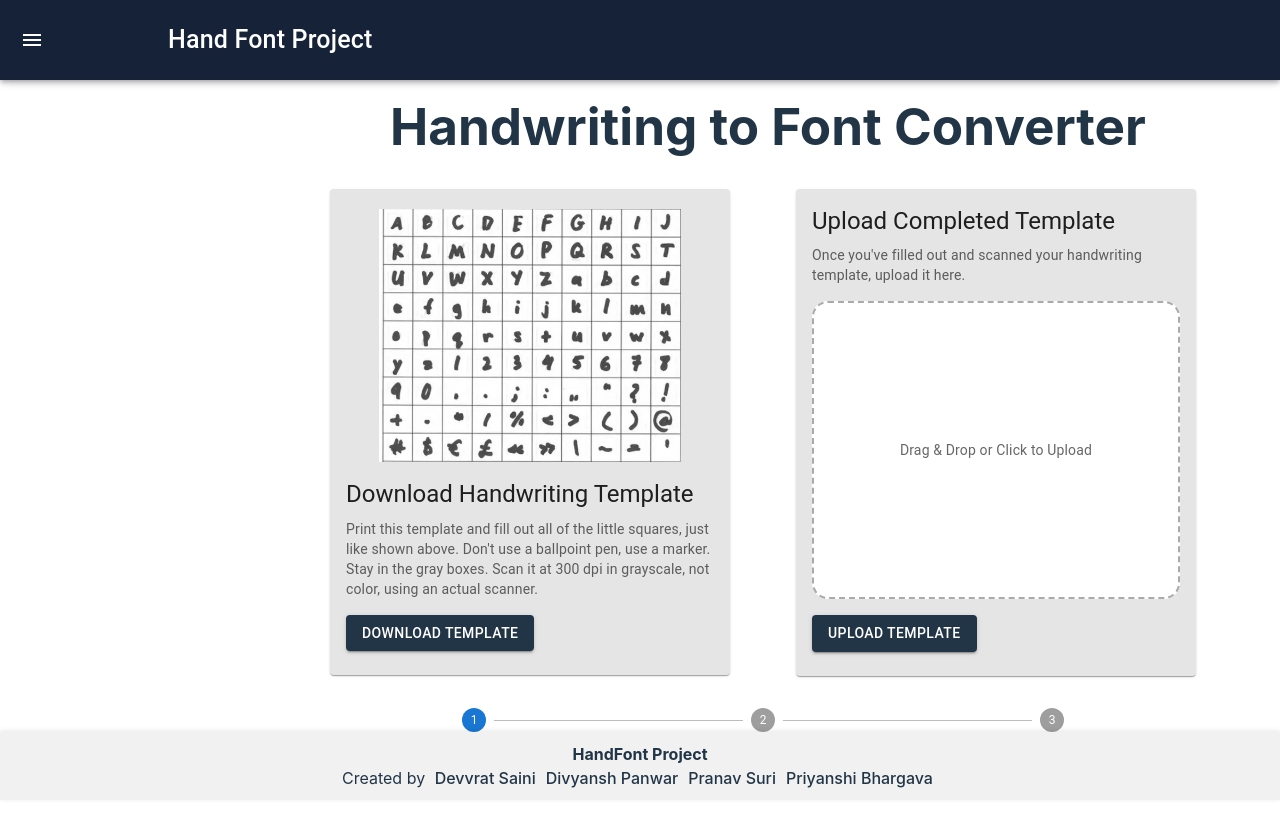
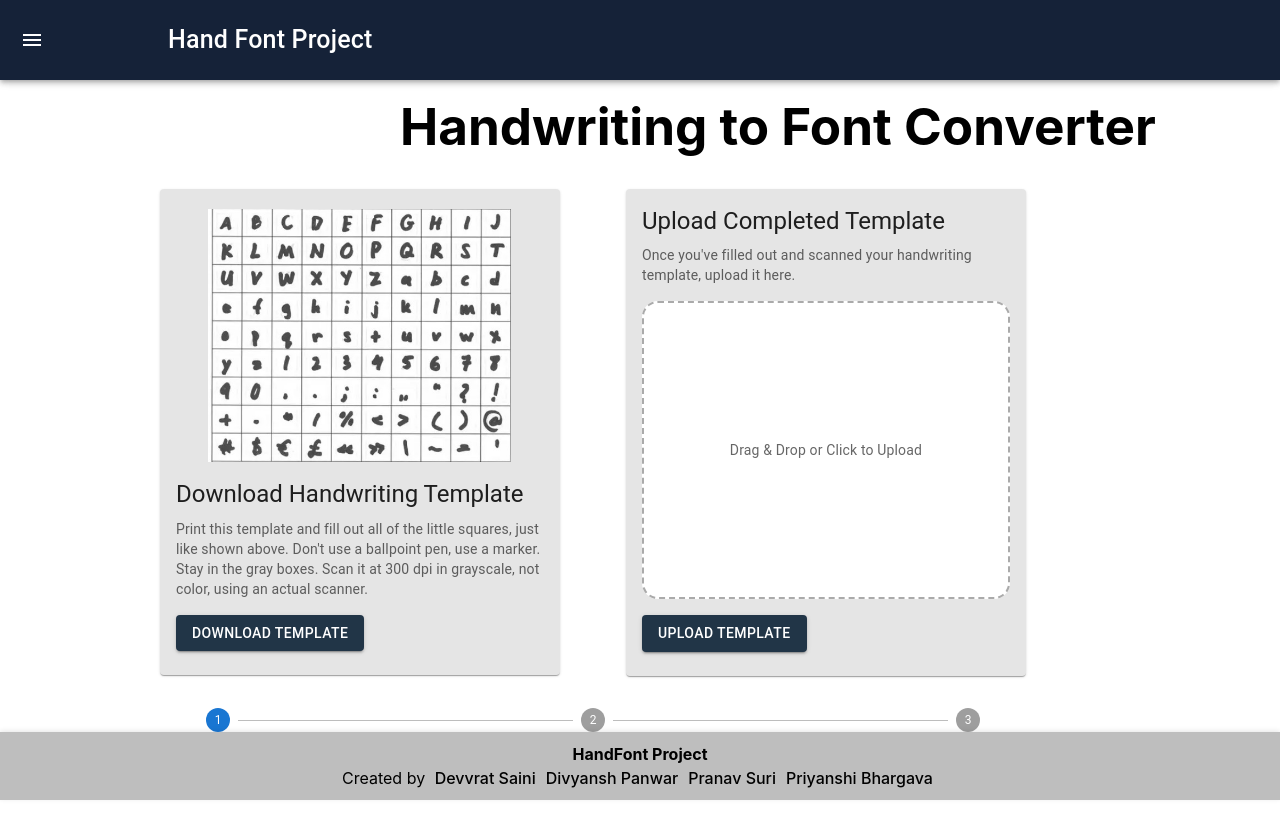
Before and after one commit to devvratsaini/handfont, a React (Vite) app in the folder frontend/: page / in a window 1280 px wide. Shown: the top 838 px of the page. After the commit the page ends 800 px from the top, so only its background shows below. Built offline with nearby package versions, Linux system fonts and the light colour scheme.

Commit message:
Beautiified the Landing Page.

```diff
--- a/frontend/components/Footer.css
+++ b/frontend/components/Footer.css
@@ -1,12 +1,13 @@
 /* src/components/Footer.css */
 .footer {
     width: 100%;
-    background-color: #f1f1f1;
+    background-color: #bebebe;
     text-align: center;
     padding: 10px 0;
     position: fixed;
     bottom: 0;
     left: 0;
+    color: black;
     box-shadow: 0 -1px 5px rgba(0, 0, 0, 0.1);
 }
 
--- a/frontend/components/TemplateDownload.css
+++ b/frontend/components/TemplateDownload.css
@@ -38,3 +38,6 @@
 .download-button:hover {
   background-color: #0056b3;
 }
+*{
+  background-color: white;
+}
--- a/frontend/components/TemplateDownload.jsx
+++ b/frontend/components/TemplateDownload.jsx
@@ -75,6 +75,7 @@ const TemplateDownload = ({ handleFileUpload }) => {
         marginTop: 2,
         padding: isMobile ? 2 : 0,
         paddingBottom: isMobile ? 10 : 0,
+        backgroundColor:"white"
       }}
     >
       <Card sx={{ maxWidth: 400, width: isMobile ? "100%" : "auto", backgroundColor: "rgba(0,0,0,0.1)" }}>
@@ -122,7 +123,7 @@ const TemplateDownload = ({ handleFileUpload }) => {
           </Typography>
           <Box
             sx={{
-              backgroundColor: "white",
+              backgroundColor: "#ffffff",
               display: "flex",
               justifyContent: "center",
               alignItems: "center",
--- a/frontend/pages/MainPage.jsx
+++ b/frontend/pages/MainPage.jsx
@@ -48,15 +48,12 @@ const MainPage = ({ setUploadedImage }) => {
       style={{
         minHeight: "100vh",
         padding: "0 20px",
-        display: "flex",
-        flexDirection: "column",
-        justifyContent:"center",
-        alignItems:"center"
+        backgroundColor: "white"
       }}
     >
       <NavBar />
-      <div style={{ flexGrow: 1, marginBottom: "100px",marginLeft:"310px" }}>
-        <h1 style={{marginLeft:"60px"}}>  Handwriting to Font Converter</h1>
+      <div style={{ flexGrow: 1, marginBottom: "68px",marginLeft:"10px" }}>
+        <h1 style={{marginLeft:"370px",color:"black"}}>  Handwriting to Font Converter</h1>
         <TemplateDownload
           handleFileUpload={handleFileUpload}
           handleDownloadTemplate={handleDownloadTemplate}
```
